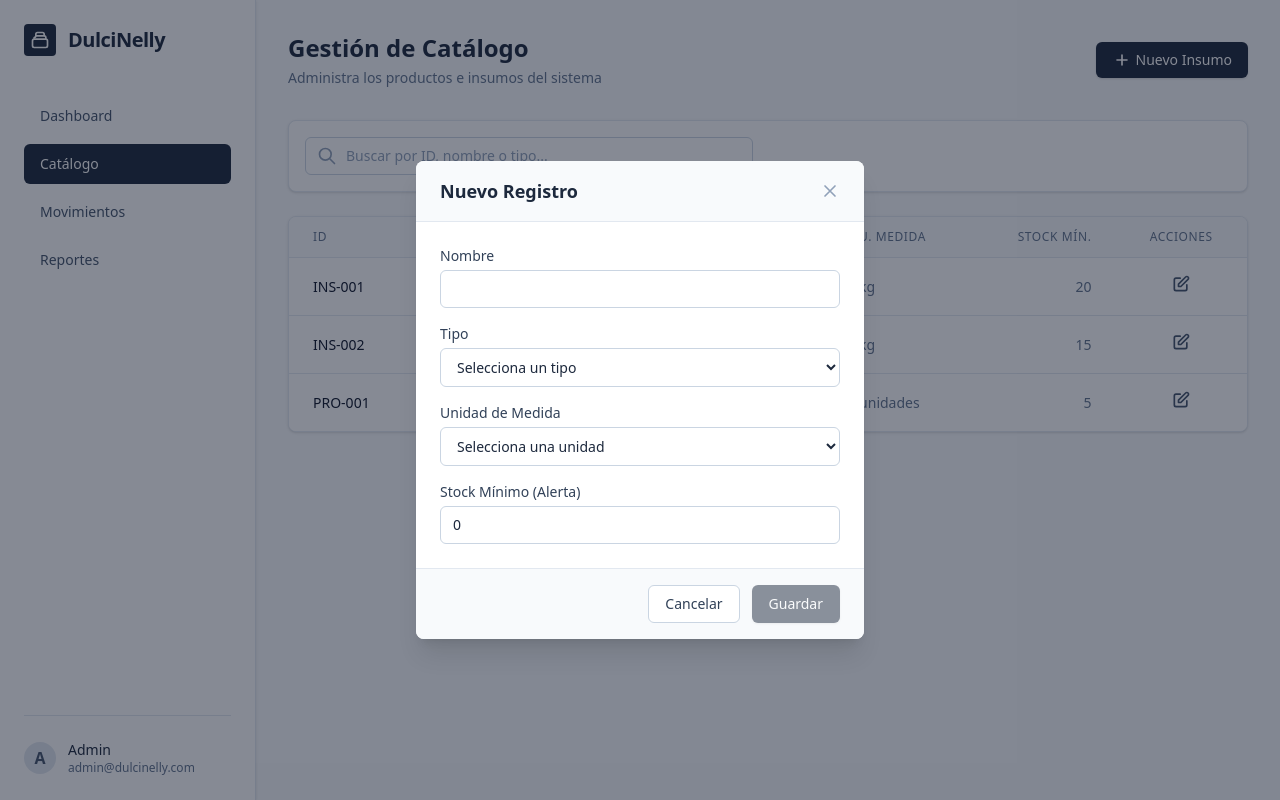
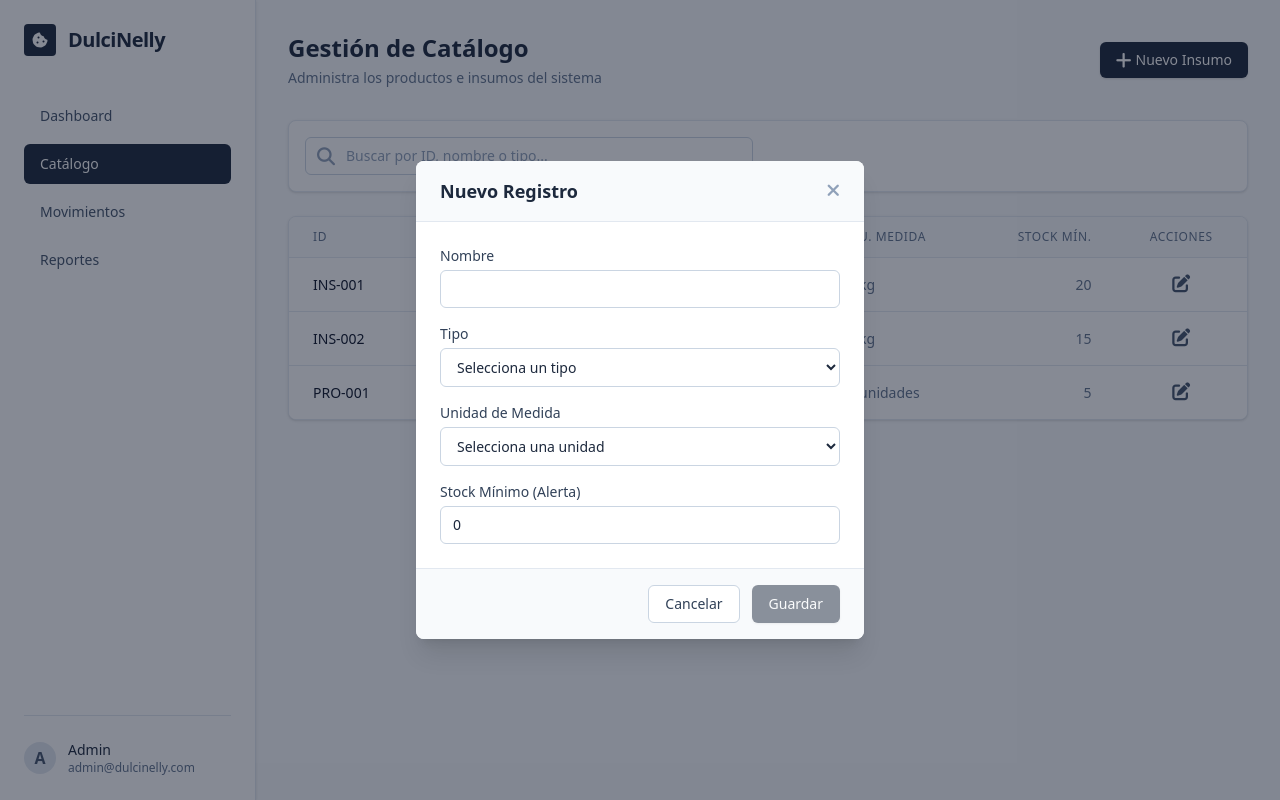
Before and after one commit to GerardoRodr/DulcinellyERP, an Angular app: page /catalog in a window 1280 px wide. Both pictures are taken after a click on the button "Nuevo Insumo". Built offline with nearby package versions, Linux system fonts and the light colour scheme.

Commit message:
refactor(views): replace inline svgs with fontawesome icons across all modules

```diff
--- a/src/app/features/catalog/catalog.component.html
+++ b/src/app/features/catalog/catalog.component.html
@@ -4,9 +4,7 @@
   <aside class="w-64 bg-white border-r border-slate-200 p-6 flex flex-col flex-shrink-0 shadow-sm z-10">
     <div class="flex items-center mb-10">
       <div class="w-8 h-8 rounded bg-slate-800 flex items-center justify-center mr-3">
-        <svg class="w-5 h-5 text-white" fill="none" stroke="currentColor" viewBox="0 0 24 24" xmlns="http://www.w3.org/2000/svg">
-          <path stroke-linecap="round" stroke-linejoin="round" stroke-width="2" d="M19 11H5m14 0a2 2 0 012 2v6a2 2 0 01-2 2H5a2 2 0 01-2-2v-6a2 2 0 012-2m14 0V9a2 2 0 00-2-2M5 11V9a2 2 0 002-2m0 0V5a2 2 0 012-2h6a2 2 0 012 2v2M7 7h10"></path>
-        </svg>
+        <i class="fa-solid fa-cookie-bite text-white"></i>
       </div>
       <h1 class="text-xl font-bold text-slate-800 tracking-tight">DulciNelly</h1>
     </div>
@@ -47,9 +45,7 @@
         </div>
 
         <button (click)="openModal()" class="mt-4 sm:mt-0 bg-slate-800 hover:bg-slate-700 text-white px-4 py-2 rounded-md shadow-sm text-sm font-medium transition-colors flex items-center">
-          <svg class="w-5 h-5 mr-1" fill="none" stroke="currentColor" viewBox="0 0 24 24" xmlns="http://www.w3.org/2000/svg">
-            <path stroke-linecap="round" stroke-linejoin="round" stroke-width="2" d="M12 6v6m0 0v6m0-6h6m-6 0H6"></path>
-          </svg>
+          <i class="fa-solid fa-plus mr-1 text-lg"></i>
           Nuevo Insumo
         </button>
       </div>
@@ -58,9 +54,7 @@
       <div class="bg-white border border-slate-200 rounded-lg p-4 mb-6 shadow-sm flex items-center">
         <div class="relative w-full max-w-md">
           <div class="absolute inset-y-0 left-0 pl-3 flex items-center pointer-events-none text-slate-400">
-            <svg class="h-5 w-5" fill="none" stroke="currentColor" viewBox="0 0 24 24" xmlns="http://www.w3.org/2000/svg">
-              <path stroke-linecap="round" stroke-linejoin="round" stroke-width="2" d="M21 21l-6-6m2-5a7 7 0 11-14 0 7 7 0 0114 0z"></path>
-            </svg>
+            <i class="fa-solid fa-magnifying-glass text-slate-400 text-lg"></i>
           </div>
           <input
             type="text"
@@ -99,9 +93,7 @@
                 <td class="px-6 py-4 whitespace-nowrap text-sm text-slate-500 text-right">{{ product.minStock }}</td>
                 <td class="px-6 py-4 whitespace-nowrap text-sm font-medium text-center">
                   <button (click)="openModal(product)" class="text-slate-600 hover:text-slate-900">
-                    <svg class="w-5 h-5" fill="none" stroke="currentColor" viewBox="0 0 24 24" xmlns="http://www.w3.org/2000/svg">
-                      <path stroke-linecap="round" stroke-linejoin="round" stroke-width="2" d="M11 5H6a2 2 0 00-2 2v11a2 2 0 002 2h11a2 2 0 002-2v-5m-1.414-9.414a2 2 0 112.828 2.828L11.828 15H9v-2.828l8.586-8.586z"></path>
-                    </svg>
+                    <i class="fa-solid fa-pen-to-square text-lg"></i>
                   </button>
                 </td>
               </tr>
@@ -126,9 +118,7 @@
       <div class="px-6 py-4 border-b border-slate-200 flex justify-between items-center bg-slate-50">
         <h3 class="text-lg font-bold text-slate-800">{{ isEditing ? 'Editar' : 'Nuevo' }} Registro</h3>
         <button (click)="closeModal()" class="text-slate-400 hover:text-slate-600 transition-colors">
-          <svg class="w-5 h-5" fill="none" stroke="currentColor" viewBox="0 0 24 24" xmlns="http://www.w3.org/2000/svg">
-            <path stroke-linecap="round" stroke-linejoin="round" stroke-width="2" d="M6 18L18 6M6 6l12 12"></path>
-          </svg>
+          <i class="fa-solid fa-xmark text-lg"></i>
         </button>
       </div>
 
--- a/src/app/features/movimientos/movimientos.component.html
+++ b/src/app/features/movimientos/movimientos.component.html
@@ -4,9 +4,7 @@
   <aside class="w-64 bg-white border-r border-slate-200 p-6 flex flex-col flex-shrink-0 shadow-sm z-10">
     <div class="flex items-center mb-10">
       <div class="w-8 h-8 rounded bg-slate-800 flex items-center justify-center mr-3">
-        <svg class="w-5 h-5 text-white" fill="none" stroke="currentColor" viewBox="0 0 24 24" xmlns="http://www.w3.org/2000/svg">
-          <path stroke-linecap="round" stroke-linejoin="round" stroke-width="2" d="M19 11H5m14 0a2 2 0 012 2v6a2 2 0 01-2 2H5a2 2 0 01-2-2v-6a2 2 0 012-2m14 0V9a2 2 0 00-2-2M5 11V9a2 2 0 002-2m0 0V5a2 2 0 012-2h6a2 2 0 012 2v2M7 7h10"></path>
-        </svg>
+        <i class="fa-solid fa-cookie-bite text-white"></i>
       </div>
       <h1 class="text-xl font-bold text-slate-800 tracking-tight">DulciNelly</h1>
     </div>
@@ -47,9 +45,7 @@
 
       <!-- Success Message -->
       <div *ngIf="successMessage" class="bg-green-50 border border-green-200 text-green-700 p-4 rounded-lg mb-6 shadow-sm flex items-center">
-        <svg class="w-5 h-5 mr-2" fill="none" stroke="currentColor" viewBox="0 0 24 24" xmlns="http://www.w3.org/2000/svg">
-          <path stroke-linecap="round" stroke-linejoin="round" stroke-width="2" d="M5 13l4 4L19 7"></path>
-        </svg>
+        <i class="fa-solid fa-circle-check text-lg mr-2"></i>
         {{ successMessage }}
       </div>
 
@@ -83,9 +79,7 @@
               <label class="block text-sm font-medium text-slate-700 mb-1">Producto / Insumo</label>
               <div class="relative">
                 <div class="absolute inset-y-0 left-0 pl-3 flex items-center pointer-events-none text-slate-400">
-                  <svg class="h-5 w-5" fill="none" stroke="currentColor" viewBox="0 0 24 24" xmlns="http://www.w3.org/2000/svg">
-                    <path stroke-linecap="round" stroke-linejoin="round" stroke-width="2" d="M21 21l-6-6m2-5a7 7 0 11-14 0 7 7 0 0114 0z"></path>
-                  </svg>
+                  <i class="fa-solid fa-magnifying-glass text-slate-400 text-lg"></i>
                 </div>
                 <input
                   type="text"
--- a/src/app/features/reportes/reportes.component.html
+++ b/src/app/features/reportes/reportes.component.html
@@ -4,9 +4,7 @@
   <aside class="w-64 bg-white border-r border-slate-200 p-6 flex flex-col flex-shrink-0 shadow-sm z-10">
     <div class="flex items-center mb-10">
       <div class="w-8 h-8 rounded bg-slate-800 flex items-center justify-center mr-3">
-        <svg class="w-5 h-5 text-white" fill="none" stroke="currentColor" viewBox="0 0 24 24" xmlns="http://www.w3.org/2000/svg">
-          <path stroke-linecap="round" stroke-linejoin="round" stroke-width="2" d="M19 11H5m14 0a2 2 0 012 2v6a2 2 0 01-2 2H5a2 2 0 01-2-2v-6a2 2 0 012-2m14 0V9a2 2 0 00-2-2M5 11V9a2 2 0 002-2m0 0V5a2 2 0 012-2h6a2 2 0 012 2v2M7 7h10"></path>
-        </svg>
+        <i class="fa-solid fa-cookie-bite text-white"></i>
       </div>
       <h1 class="text-xl font-bold text-slate-800 tracking-tight">DulciNelly</h1>
     </div>
@@ -47,9 +45,7 @@
         </div>
 
         <button (click)="exportReport()" class="mt-4 sm:mt-0 bg-white border border-slate-300 hover:bg-slate-50 text-slate-700 px-4 py-2 rounded-md shadow-sm text-sm font-medium transition-colors flex items-center">
-          <svg class="w-5 h-5 mr-2 text-slate-500" fill="none" stroke="currentColor" viewBox="0 0 24 24" xmlns="http://www.w3.org/2000/svg">
-            <path stroke-linecap="round" stroke-linejoin="round" stroke-width="2" d="M4 16v1a3 3 0 003 3h10a3 3 0 003-3v-1m-4-4l-4 4m0 0l-4-4m4 4V4"></path>
-          </svg>
+          <i class="fa-solid fa-file-export mr-2 text-slate-500"></i>
           Exportar Reporte
         </button>
       </div>
@@ -93,9 +89,7 @@
       <div class="bg-white border border-slate-200 rounded-lg shadow-sm overflow-hidden">
 
         <div class="bg-slate-50/50 px-4 py-3 border-b border-slate-200 flex items-center">
-          <svg class="w-4 h-4 text-slate-400 mr-2" fill="none" stroke="currentColor" viewBox="0 0 24 24" xmlns="http://www.w3.org/2000/svg">
-            <path stroke-linecap="round" stroke-linejoin="round" stroke-width="2" d="M12 15v2m-6 4h12a2 2 0 002-2v-6a2 2 0 00-2-2H6a2 2 0 00-2 2v6a2 2 0 002 2zm10-10V7a4 4 0 00-8 0v4h8z"></path>
-          </svg>
+          <i class="fa-solid fa-lock text-slate-400 mr-2"></i>
           <span class="text-xs font-medium text-slate-500 uppercase tracking-wider">Modo Solo Lectura (Auditoría)</span>
         </div>
 
```
